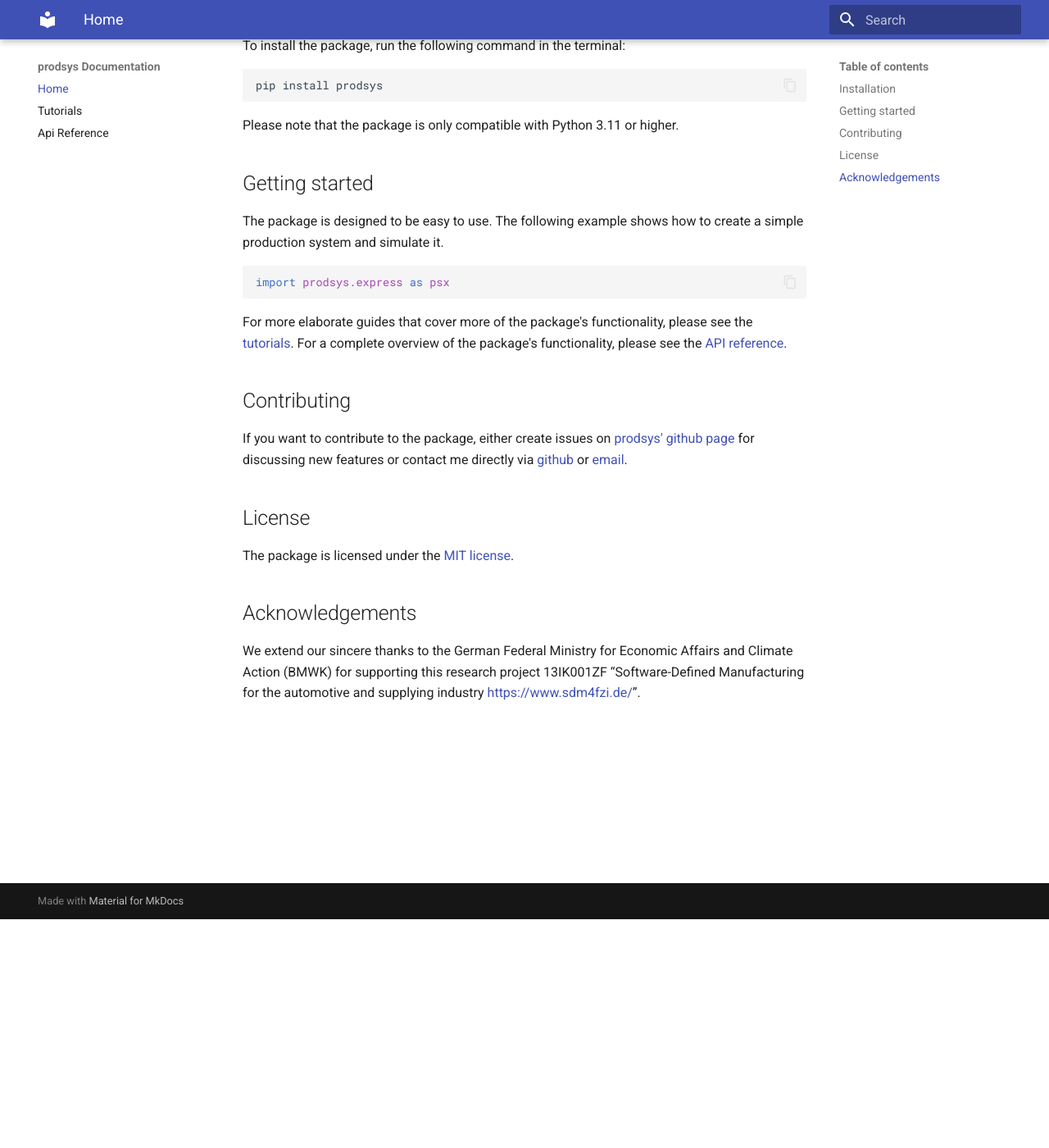
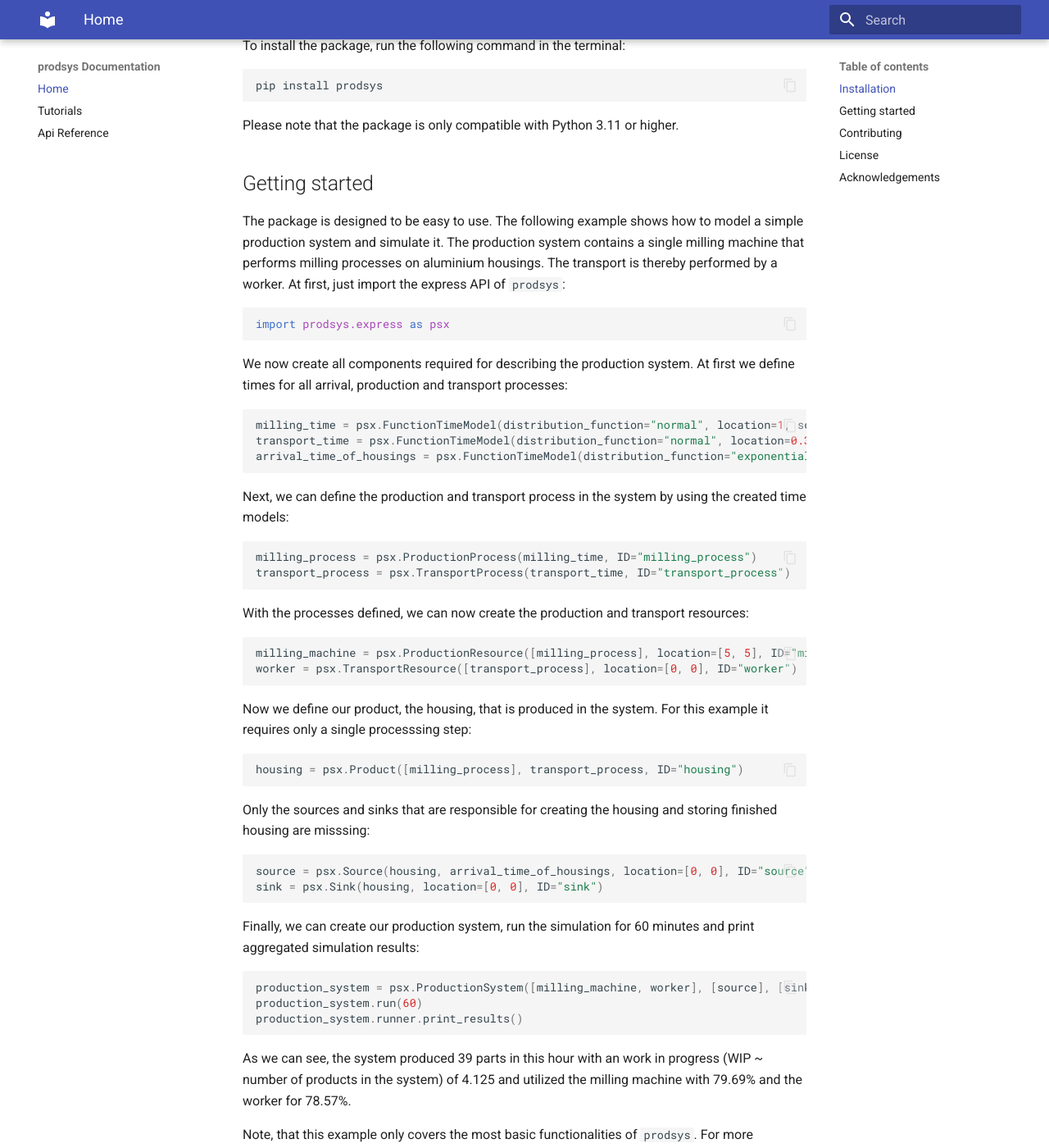
Before and after one commit to sdm4fzi/prodsys, an MkDocs documentation site: the page built from docs/index.md, in a window 1280 px wide and 1400 px high, scrolled down 279 px. Shown: the whole window at 82% size. Built offline with MkDocs 1.6.1 and Material for MkDocs 9.7.7, drawn with Linux system fonts in a browser that asks for light colours; some of the changed text lies outside the part shown.

Commit message:
Finished getting started
Former-commit-id: 3a449f0ec947eeb0a5c9601ee589319803ede3bd

````diff
--- a/docs/index.md
+++ b/docs/index.md
@@ -14,20 +14,62 @@ Please note that the package is only compatible with Python 3.11 or higher.
 
 ## Getting started
 
-The package is designed to be easy to use. The following example shows how to create a simple production system and simulate it.
+The package is designed to be easy to use. The following example shows how to model a simple production system and simulate it. The production system contains a single milling machine that performs milling processes on aluminium housings. The transport is thereby performed by a worker.  At first, just import the express API of `prodsys`:
 
 ```python
 import prodsys.express as psx
-
-
-
 ```
 
-For more elaborate guides that cover more of the package's functionality, please see the [tutorials](Tutorials/tutorial_0_overview.md). For a complete overview of the package's functionality, please see the [API reference](API_reference/API_reference_0_overview.md).
+We now create all components required for describing the production system. At first we define times for all arrival, production and transport processes:
+
+```python
+milling_time = psx.FunctionTimeModel(distribution_function="normal", location=1, scale=0.1, ID="milling_time")
+transport_time = psx.FunctionTimeModel(distribution_function="normal", location=0.3, scale=0.2, ID="transport_time")
+arrival_time_of_housings = psx.FunctionTimeModel(distribution_function="exponential", location=1.5, ID="arrival_time_of_housings")
+```
+
+Next, we can define the production and transport process in the system by using the created time models:
+
+```python
+milling_process = psx.ProductionProcess(milling_time, ID="milling_process")
+transport_process = psx.TransportProcess(transport_time, ID="transport_process")
+```
+
+With the processes defined, we can now create the production and transport resources:
+
+```python
+milling_machine = psx.ProductionResource([milling_process], location=[5, 5], ID="milling_machine")
+worker = psx.TransportResource([transport_process], location=[0, 0], ID="worker")
+```
+
+Now we define our product, the housing, that is produced in the system. For this example it requires only a single processsing step:
+
+```python
+housing = psx.Product([milling_process], transport_process, ID="housing")
+```
+
+Only the sources and sinks that are responsible for creating the housing and storing finished housing are misssing:
+
+```py
+source = psx.Source(housing, arrival_time_of_housings, location=[0, 0], ID="source")
+sink = psx.Sink(housing, location=[0, 0], ID="sink")
+```
+
+Finally, we can create our production system, run the simulation for 60 minutes and print aggregated simulation results:
+
+```python
+production_system = psx.ProductionSystem([milling_machine, worker], [source], [sink])
+production_system.run(60)
+production_system.runner.print_results()
+```
+
+As we can see, the system produced 39 parts in this hour with an work in progress (WIP ~ number of products in the system) of 4.125 and utilized the milling machine with 79.69% and the worker for 78.57%.
+
+Note, that this example only covers the most basic functionalities of `prodsys`. For more elaborate guides that cover more of the package's features, please see the [tutorials](Tutorials/tutorial_0_overview.md). For a complete overview of the package's functionality, please see the [API reference](API_reference/API_reference_0_overview.md).
 
 ## Contributing
 
-If you want to contribute to the package, either create issues on [prodsys' github page](https://github.com/sdm4fzi/prodsys) for discussing new features or contact me directly via [github](https://github.com/SebBehrendt) or [email](mailto:sebastian.behrendt@kit.edu).
+`prodsys` is a new project and has therefore much room for improvement. Therefore, it would be a pleasure to get feedback or support! If you want to contribute to the package, either create issues on [prodsys' github page](https://github.com/sdm4fzi/prodsys) for discussing new features or contact me directly via [github](https://github.com/SebBehrendt) or [email](mailto:sebastian.behrendt@kit.edu).
 
 ## License
 
--- a/mkdocs.yml
+++ b/mkdocs.yml
@@ -16,7 +16,6 @@ plugins:
             - "!^_[^_]"
             - "!^__[^_]"
 
-
 nav:
 - Home: index.md
 - Tutorials: Tutorials
--- a/pyproject.toml
+++ b/pyproject.toml
@@ -30,6 +30,7 @@ black = "^23.3.0"
 mkdocstrings = {version = ">=0.18", extras = ["python-legacy"]}
 mkdocs-material = "^9.1.13"
 mkdocs-include-dir-to-nav = "^1.2.0"
+ipykernel = "^6.23.1"
 
 
 [tool.poetry.group.experimental.dependencies]
````
Also changed, not shown: docs/Tutorials/tutorial_0_overview.md (+1 -0 lines), 2 other files.
